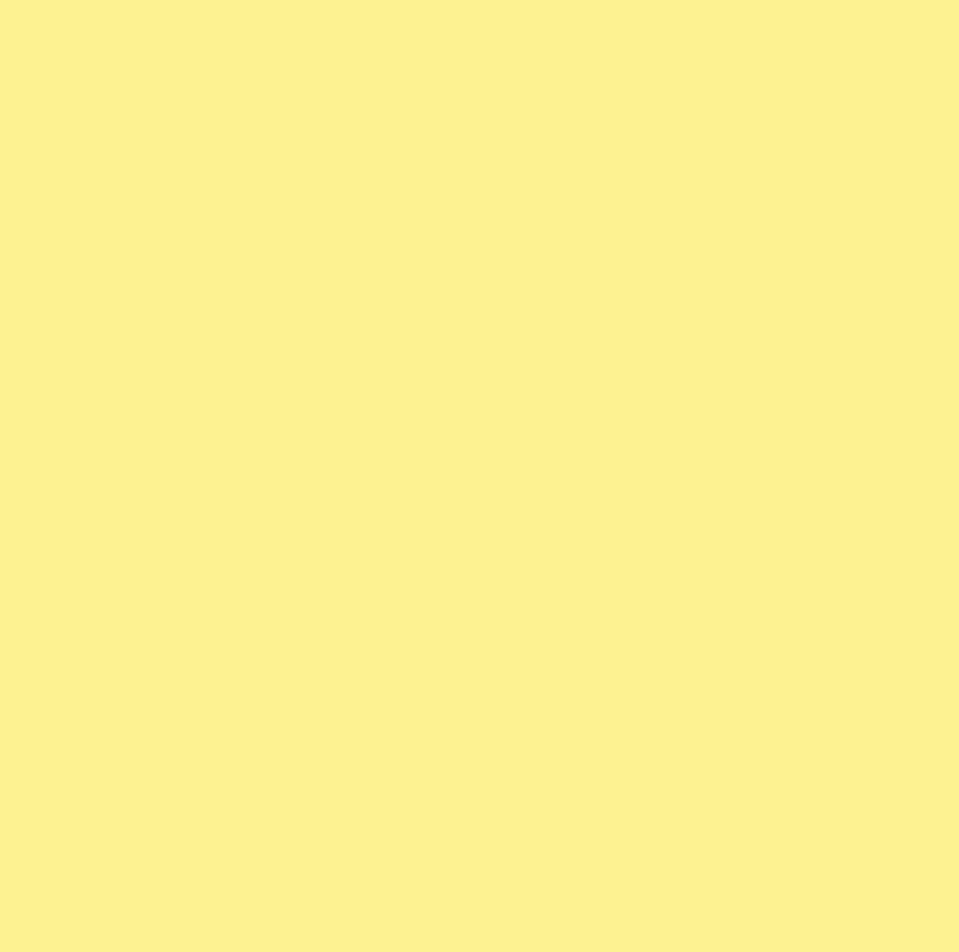
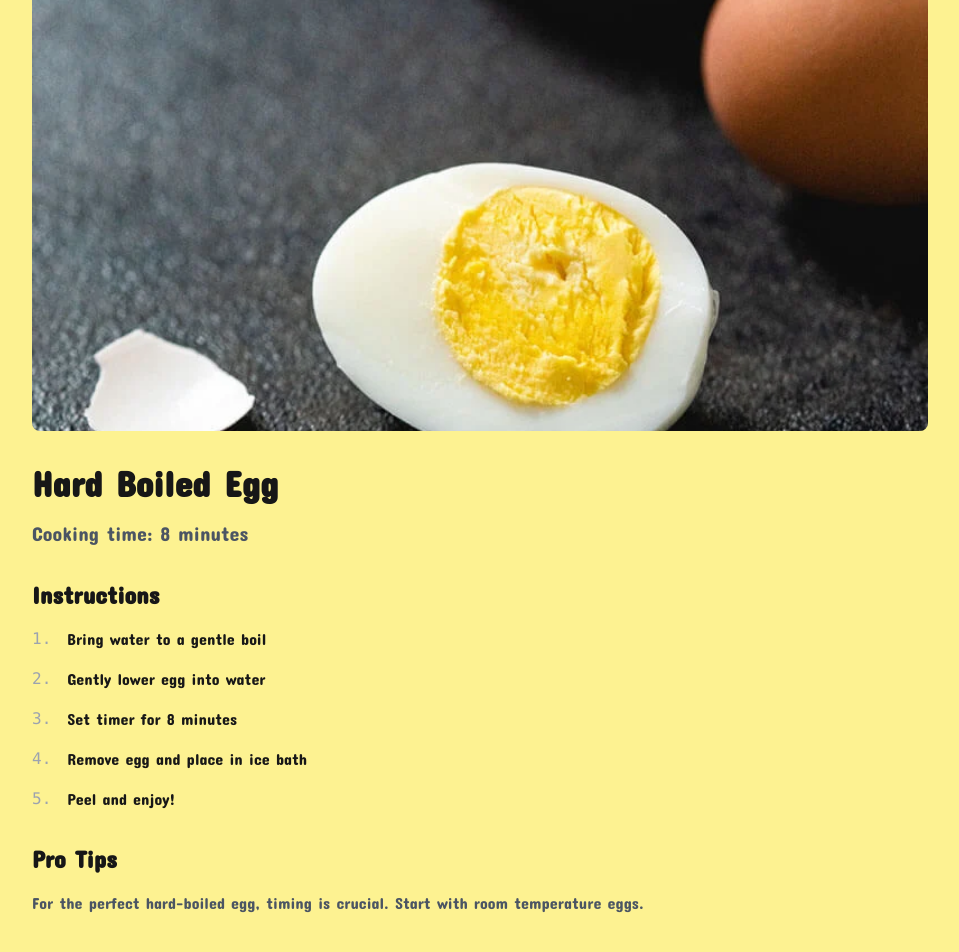
Before and after one commit to ArthurNdy/eggsactly-nextjs, a Next.js app: page /recipes/hard-boiled in a window 1280 px wide. Before the commit this address had no page. Shown: the part 208-1160 px from the top of the page, without its empty margins (160-1119 px from the left). Before the commit the page ends 800 px from the top, so only its background shows below. Built offline with nearby package versions, Linux system fonts and the light colour scheme.

Commit message:
add recipes

```diff
--- a/app/recipes/[id]/page.tsx
+++ b/app/recipes/[id]/page.tsx
@@ -13,7 +13,7 @@ export default function RecipeDetailPage({ params }: Props) {
     "soft-boiled": {
       title: "Soft Boiled Egg",
       time: "6 minutes",
-      image: "/soft-boiled.jpg",
+      image: "/soft-boiled.webp",
       instructions: [
         "Bring water to a gentle boil",
         "Gently lower egg into water",
@@ -24,7 +24,32 @@ export default function RecipeDetailPage({ params }: Props) {
       ],
       tips: "For the perfect runny yolk, timing is crucial. Start with room temperature eggs.",
     },
-    // Add more recipes as needed
+    "hard-boiled": {
+      title: "Hard Boiled Egg",
+      time: "8 minutes",
+      image: "/hard-boiled.webp",
+      instructions: [
+        "Bring water to a gentle boil",
+        "Gently lower egg into water",
+        "Set timer for 8 minutes",
+        "Remove egg and place in ice bath",
+        "Peel and enjoy!",
+      ],
+      tips: "For the perfect hard-boiled egg, timing is crucial. Start with room temperature eggs.",
+    },
+    poached: {
+      title: "Poached Egg",
+      time: "3 minutes",
+      image: "/poached.webp",
+      instructions: [
+        "Bring water to a gentle boil",
+        "Gently lower egg into water",
+        "Set timer for 3 minutes",
+        "Remove egg and place in ice bath",
+        "Peel and enjoy!",
+      ],
+      tips: "For the perfect poached egg, timing is crucial. Start with room temperature eggs.",
+    },
   };
 
   const recipe = recipeDetails[params.id as keyof typeof recipeDetails];
```
